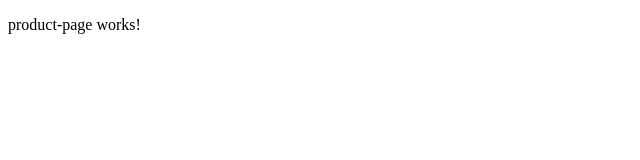
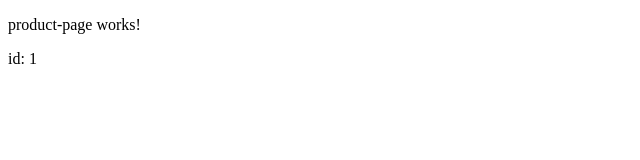
Before and after one commit to gab-souza-martins/fake-e-commerce, an Angular app: page /product/1 in a window 1280 px wide. Shown: the top 160 px of the page, without its empty margins (0-640 px from the left). Built offline with nearby package versions, Linux system fonts and the light colour scheme.

Commit message:
product-page agora corretamente recebe seu id como um input

```diff
--- a/src/app/app.config.ts
+++ b/src/app/app.config.ts
@@ -3,7 +3,7 @@ import {
   provideBrowserGlobalErrorListeners,
   provideZoneChangeDetection,
 } from '@angular/core';
-import { provideRouter } from '@angular/router';
+import { provideRouter, withComponentInputBinding } from '@angular/router';
 
 import { routes } from './app.routes';
 import { provideHttpClient } from '@angular/common/http';
@@ -12,7 +12,7 @@ export const appConfig: ApplicationConfig = {
   providers: [
     provideBrowserGlobalErrorListeners(),
     provideZoneChangeDetection({ eventCoalescing: true }),
-    provideRouter(routes),
+    provideRouter(routes, withComponentInputBinding()),
     provideHttpClient(),
   ],
 };
--- a/src/app/product-page/product-page.html
+++ b/src/app/product-page/product-page.html
@@ -1 +1,2 @@
 <p>product-page works!</p>
+<p>id: {{ productId() }}</p>
--- a/src/app/product-page/product-page.ts
+++ b/src/app/product-page/product-page.ts
@@ -1,11 +1,11 @@
-import { Component } from '@angular/core';
+import { Component, input } from '@angular/core';
 
 @Component({
   selector: 'app-product-page',
   imports: [],
   templateUrl: './product-page.html',
-  styleUrl: './product-page.css'
+  styleUrl: './product-page.css',
 })
 export class ProductPage {
-
+  productId = input.required<string>();
 }
```
